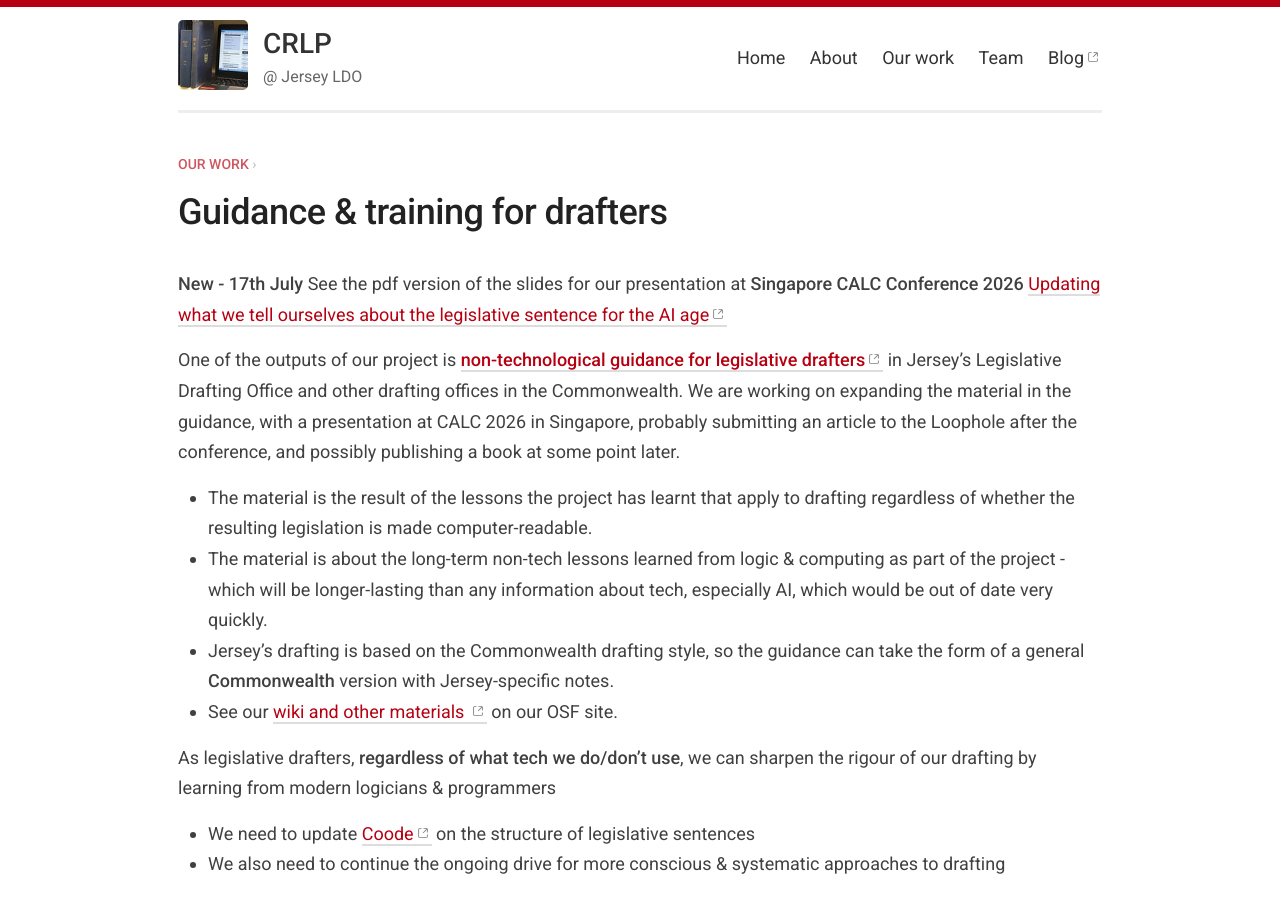
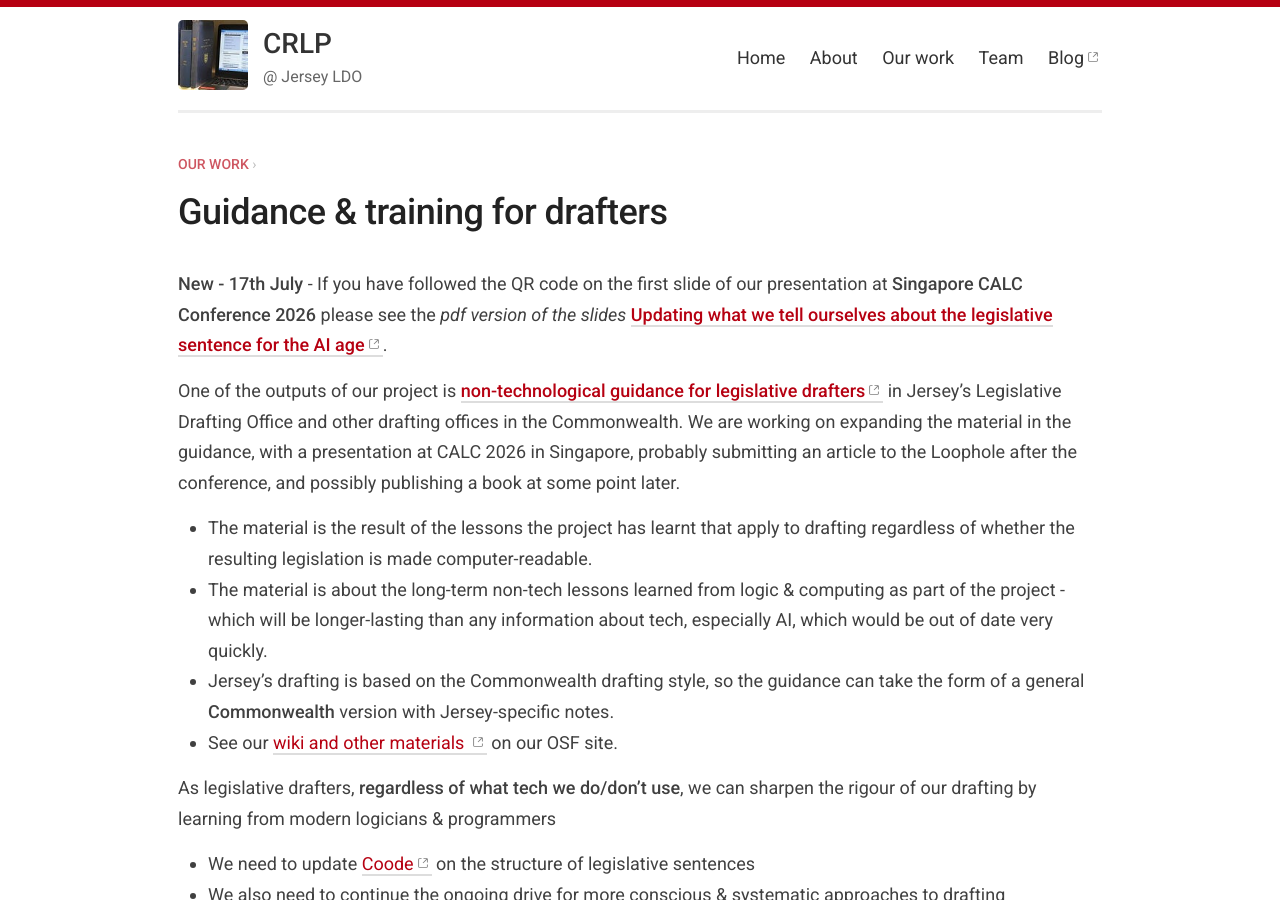
Before and after one commit to crlp-jerseyldo/crlp-jerseyldo.github.io, a Jekyll site: the page built from _pages/guidance.md, in a window 1280 px wide and 900 px high. Built offline with Jekyll 4.4.1, drawn with Linux system fonts in a browser that asks for light colours.

Commit message:
Added formatting to pointer to Singapore CALC slides
Enhanced link for accessing the PDF version of the slides from the Singapore CALC Conference 2026.

```diff
--- a/_pages/guidance.md
+++ b/_pages/guidance.md
@@ -6,7 +6,8 @@ parent: Our work
 parent_url: /work/
 ---
 
-**New - 17th July** See the pdf version of the slides for our presentation at **Singapore CALC Conference 2026** [Updating what we tell ourselves about the legislative sentence for the AI age](https://osf.io/w6d9n){:target="_blank"}
+**New - 17th July** -
+If you have followed the QR code on the first slide of our presentation at **Singapore CALC Conference 2026** please see the *pdf version of the slides* **[Updating what we tell ourselves about the legislative sentence for the AI age](https://osf.io/w6d9n){:target="_blank"}**.
 
 One of the outputs of our project is **[non-technological guidance for legislative drafters](https://osf.io/vcmhp){:target="_blank"}** in Jersey’s Legislative Drafting Office and other drafting offices in the Commonwealth. We are working on expanding the material in the guidance, with a presentation at CALC 2026 in Singapore, probably submitting an article to the Loophole after the conference, and possibly publishing a book at some point later.
 * The material is the result of the lessons the project has learnt that apply to drafting regardless of whether the resulting legislation is made computer-readable.
```
